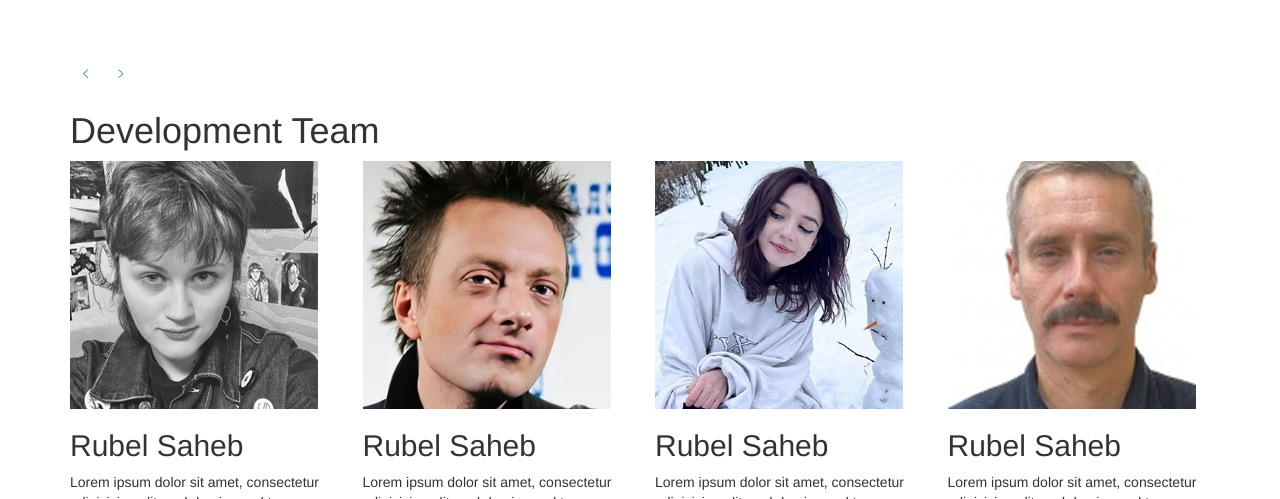
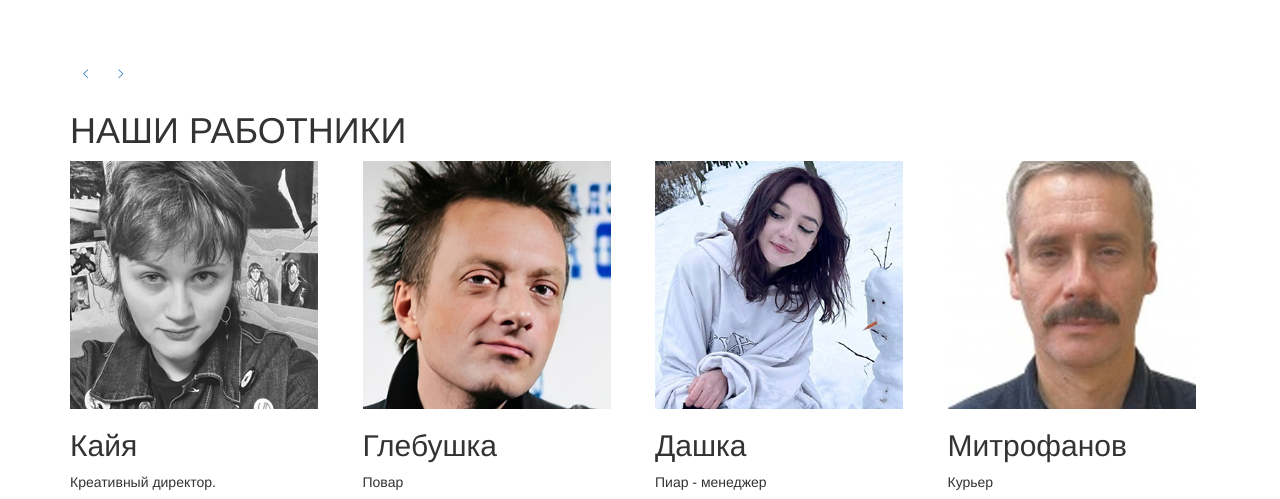
Before and after one commit to kaetchka/polo, a plain HTML site: page index.html in a window 1280 px wide. Shown: the part 1370-1869 px from the top of the page. Drawn offline with nearby package versions, Linux system fonts and the light colour scheme; files that its build step writes are made by us from their sources; a script that the page names is missing; files whose address does not match are found by name.

Commit message:
Update index.html

```diff
--- a/index.html
+++ b/index.html
@@ -157,7 +157,7 @@
 		</section>
 	</section>
 
-	<!-- ****************************** Gallery Section ************************** -->
+	<!-- ****************************** НАШИ ПРОДУКТЫ ************************** -->
 
 	<section id="gallery" class="block">
 		<section class="container">
@@ -173,13 +173,9 @@
 			<section class="row">
 				<div class="col-xs-12">
 					<div id="screenshots" class="owl-carousel owl-theme">
-					  <div class="item"><img src="assets/img/screenshot-1.png" class="img_res wow animated zoomIn"></div>
-					  <div class="item"><img src="assets/img/screenshot-2.png" class="img_res wow animated zoomIn"></div>
+					<div class="item"><img src="assets/img/screenshot-2.png" class="img_res wow animated zoomIn"></div>
 					  <div class="item"><img src="assets/img/screenshot-3.png" class="img_res wow animated zoomIn"></div>
 					  <div class="item"><img src="assets/img/screenshot-4.png" class="img_res wow animated zoomIn"></div>
-					  <div class="item"><img src="assets/img/screenshot-5.png" class="img_res wow animated zoomIn"></div>
-					  <div class="item"><img src="assets/img/screenshot-6.png" class="img_res wow animated zoomIn"></div>
-					  <div class="item"><img src="assets/img/screenshot-7.png" class="img_res wow animated zoomIn"></div>
 					  <div class="item"><img src="assets/img/screenshot-3.png" class="img_res wow animated zoomIn"></div>
 					  <div class="item"><img src="assets/img/screenshot-5.png" class="img_res wow animated zoomIn"></div>
 					  <div class="item"><img src="assets/img/screenshot-1.png" class="img_res wow animated zoomIn"></div>
@@ -193,7 +189,7 @@
 		</section>
 	</section>
 
-	<!-- ****************************** Team Section ************************** -->
+	<!-- ****************************** НАШИ РАБОТНИКИ ************************** -->
 
 	<section id="team" class="block">
 		<section class="container">
@@ -203,7 +199,7 @@
 						<h1 class="block-title wow animated rollIn">
 							<span class="bb-top-left"></span>
 							<span class="bb-bottom-left"></span>
-							Development Team
+							НАШИ РАБОТНИКИ
 							<span class="bb-top-right"></span>
 							<span class="bb-bottom-right"></span>
 						</h1>
@@ -214,9 +210,8 @@
 				<section class="col-md-3 col-sm-6">
 					<div class="team-member wow animated fadeIn" data-wow-delay=="0.3s">
 						<img src="assets/img/dev-1.jpg" class="img_res team-pic">
-						<h2 class="wow animated fadeInDown" data-wow-delay=="0.7s">Rubel Saheb</h2>
-						<p class="wow animated fadeIn" data-wow-delay=="0.7s">Lorem ipsum dolor sit amet, consectetur adipisicing elit, sed do eiusmod
-						tempor incididunt ut labore et dolore magna aliqua.</p>
+						<h2 class="wow animated fadeInDown" data-wow-delay=="0.7s">Кайя</h2>
+						<p class="wow animated fadeIn" data-wow-delay=="0.7s">Креативный директор.</p>
 						<ul class="team-social">
 							<li class="wow animated fadeInLeft facebook"><a href="#"><i class="ion-social-facebook"></i></a></li>
 							<li class="wow animated fadeInLeft linkedin"><a href="#"><i class="ion-social-linkedin"></i></a></li>
@@ -228,9 +223,8 @@
 				<section class="col-md-3 col-sm-6">
 					<div class="team-member wow animated fadeIn" data-wow-delay=="0.3s">
 						<img src="assets/img/dev-2.jpg" class="img_res team-pic">
-						<h2 class="wow animated fadeInDown" data-wow-delay=="0.7s">Rubel Saheb</h2>
-						<p class="wow animated fadeIn" data-wow-delay=="0.7s">Lorem ipsum dolor sit amet, consectetur adipisicing elit, sed do eiusmod
-						tempor incididunt ut labore et dolore magna aliqua.</p>
+						<h2 class="wow animated fadeInDown" data-wow-delay=="0.7s">Глебушка</h2>
+						<p class="wow animated fadeIn" data-wow-delay=="0.7s">Повар</p>
 						<ul class="team-social">
 							<li class="wow animated fadeInLeft facebook"><a href="#"><i class="ion-social-facebook"></i></a></li>
 							<li class="wow animated fadeInLeft linkedin"><a href="#"><i class="ion-social-linkedin"></i></a></li>
@@ -242,9 +236,8 @@
 				<section class="col-md-3 col-sm-6">
 					<div class="team-member wow animated fadeIn" data-wow-delay=="0.3s">
 						<img src="assets/img/dev-3.jpg" class="img_res team-pic">
-						<h2 class="wow animated fadeInDown" data-wow-delay=="0.7s">Rubel Saheb</h2>
-						<p class="wow animated fadeIn" data-wow-delay=="0.7s">Lorem ipsum dolor sit amet, consectetur adipisicing elit, sed do eiusmod
-						tempor incididunt ut labore et dolore magna aliqua.</p>
+						<h2 class="wow animated fadeInDown" data-wow-delay=="0.7s">Дашка</h2>
+						<p class="wow animated fadeIn" data-wow-delay=="0.7s">Пиар - менеджер</p>
 						<ul class="team-social">
 							<li class="wow animated fadeInLeft facebook"><a href="#"><i class="ion-social-facebook"></i></a></li>
 							<li class="wow animated fadeInLeft linkedin"><a href="#"><i class="ion-social-linkedin"></i></a></li>
@@ -256,9 +249,8 @@
 				<section class="col-md-3 col-sm-6">
 					<div class="team-member wow animated fadeIn" data-wow-delay=="0.3s">
 						<img src="assets/img/dev-4.jpg" class="img_res team-pic">
-						<h2 class="wow animated fadeInDown" data-wow-delay=="0.7s">Rubel Saheb</h2>
-						<p class="wow animated fadeIn" data-wow-delay=="0.7s">Lorem ipsum dolor sit amet, consectetur adipisicing elit, sed do eiusmod
-						tempor incididunt ut labore et dolore magna aliqua.</p>
+						<h2 class="wow animated fadeInDown" data-wow-delay=="0.7s">Митрофанов</h2>
+						<p class="wow animated fadeIn" data-wow-delay=="0.7s">Курьер</p>
 						<ul class="team-social">
 							<li class="wow animated fadeInLeft facebook"><a href="#"><i class="ion-social-facebook"></i></a></li>
 							<li class="wow animated fadeInLeft linkedin"><a href="#"><i class="ion-social-linkedin"></i></a></li>
@@ -279,7 +271,7 @@
 				<div class="title-box"><h1 class="block-title wow animated rollIn">
 				<span class="bb-top-left"></span>
 				<span class="bb-bottom-left"></span>
-				Precious Reviews
+				Отзыв от крутого китайца
 				<span class="bb-top-right"></span>
 				<span class="bb-bottom-right"></span>
 				</h1></div>
@@ -303,9 +295,7 @@
 								</div>
 								<div class="col-sm-6">
 									<p class="review-desc">
-										Lorem ipsum dolor sit amet, consectetur adipisicing elit, sed do eiusmod
-										tempor incididunt ut labore et dolore magna aliqua. Ut enim ad minim veniam,
-										quis nostrud exercitation ullamco laboris nisi ut aliquip ex ea commodo
+										這些是我最喜歡的薯條。非常好吃又脆。蘇打水清爽而不膩。來自北京的你好！
 									</p>
 									<p class="client-name">
 										Shahjahan Jewel
```
